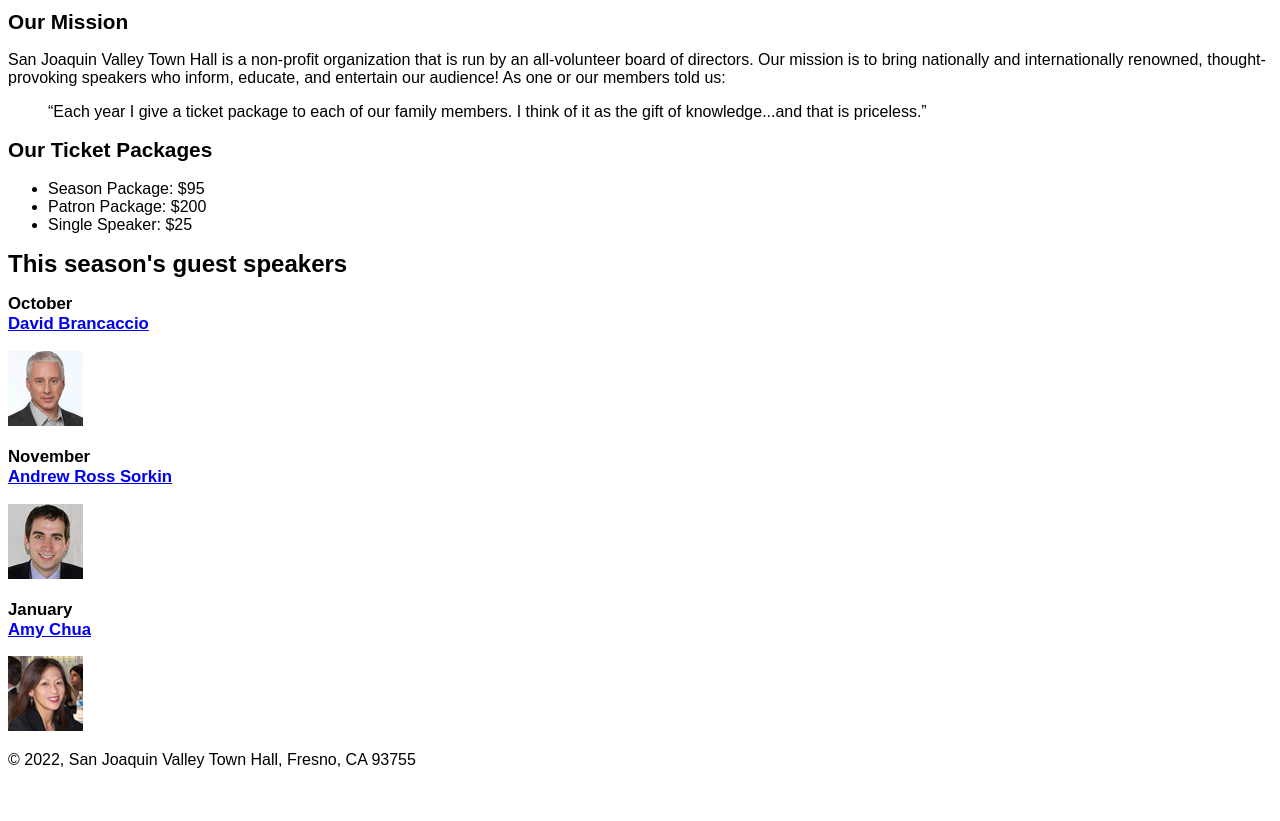
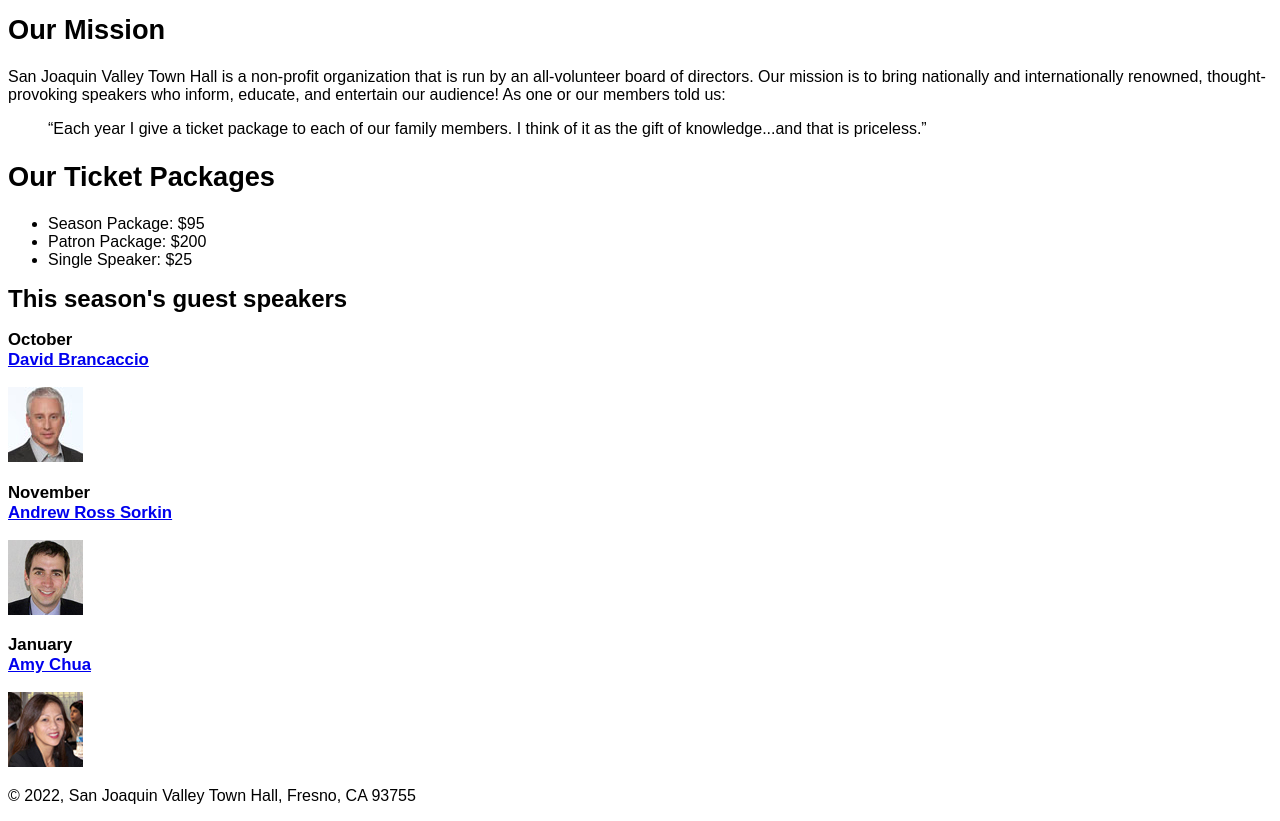
Before and after one commit to Krish-100/A06, a plain HTML site: page index.html in a window 1280 px wide. Shown: the part 103-924 px from the top of the page. Before the commit the page ends 888 px from the top, so only its background shows below. Drawn offline with Linux system fonts and the light colour scheme.

Commit message:
changed css and added more things to html

```diff
--- a/styles/main.css
+++ b/styles/main.css
@@ -17,8 +17,8 @@ main h1 {
 	font-size: 150%;
 }
 main h2 {
-	color: var(--global-color-1);
-	font-size: 130%;
+	color: var(#800000);
+	font-size: 170%;
 }
 main h3 {
 	font-size: 105%;
```
